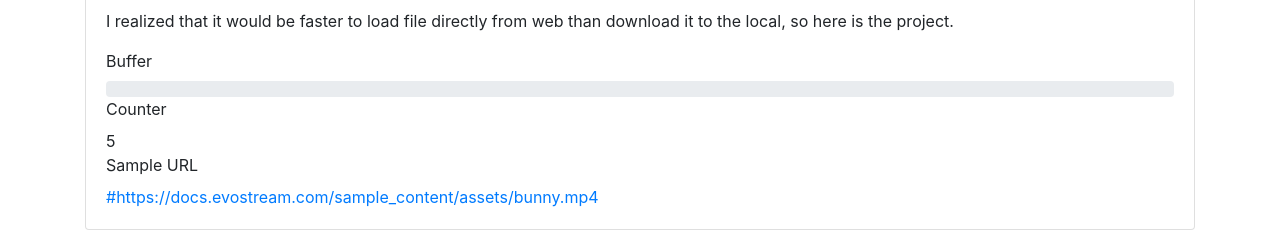
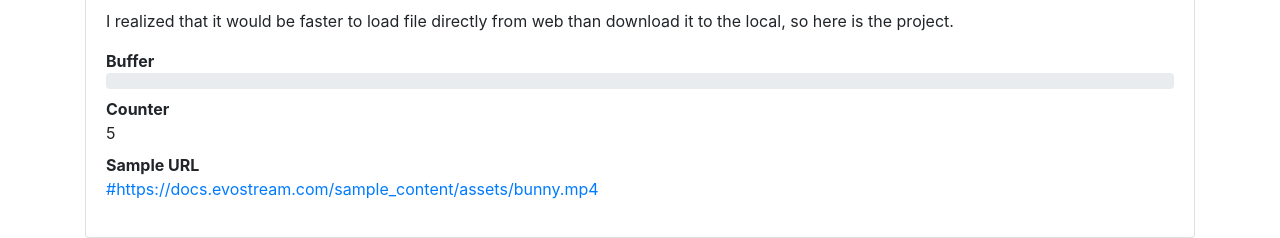
Before and after one commit to dotku/js-media-player, a plain HTML site: page index.html in a window 1280 px wide. Shown: the part 602-840 px from the top of the page. Drawn offline with nearby package versions, Linux system fonts and the light colour scheme.

Commit message:
Update index.html

```diff
--- a/index.html
+++ b/index.html
@@ -13,23 +13,22 @@
         <h5 class="card-title">JS Media Player</h5>
         <p class="card-text">I realized that it would be faster to load file directly from web than download it to the local,
           so here is the project.</p>
-        <div>
-          <label>Buffer</label>
-          <div class="progress buffered">
-           <div class="progress-bar" id="buffered-amount" role="progressbar" aria-valuemax="100"></div>
-          </div>
-        <div>
-          <label>Counter</label>
-          <div id="counter">0</div>
-        </div>
-        <div>
-          <label>Sample URL</label>
-          <div>
+        <dl>
+          <dt>Buffer</dt>
+          <dd>
+            <div class="progress buffered">
+             <div class="progress-bar" id="buffered-amount" role="progressbar" aria-valuemax="100"></div>
+            </div>
+          </dd>
+          <dt>Counter</dt>
+          <dd id="counter">0</dd>
+          <dt>Sample URL</dt>
+          <dd>
             <a href="#https://docs.evostream.com/sample_content/assets/bunny.mp4" target="_blank">
               #https://docs.evostream.com/sample_content/assets/bunny.mp4
             </a>
-          </div>
-
+          </dd>
+        </dl>
         </div>
       </div>
     </div>
```
